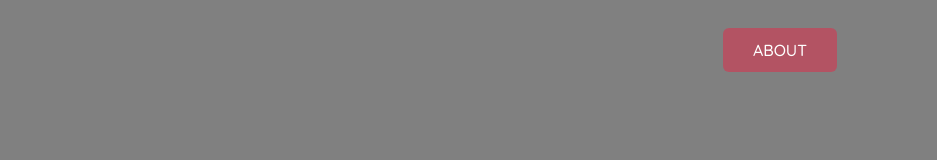
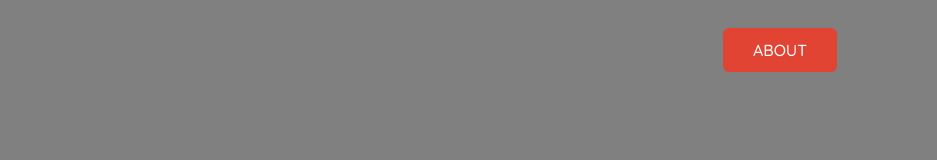
Before and after one commit to jblatch2/Project1, a plain HTML site: page index.html in a window 1280 px wide. Shown: the top 160 px of the page, 343-1280 px from the left. Drawn offline with nearby package versions, Linux system fonts and the light colour scheme; a script that the page names is missing.

Commit message:
button-color-change

```diff
--- a/style.css
+++ b/style.css
@@ -56,7 +56,7 @@ section.sec1{
     outline: none;
   }
   nav ul li a.active{
-    background: #E247;
+    background: ##E24433;
     color: #fff;
     border-radius: 6px;
   }
@@ -72,7 +72,7 @@ section.sec1{
     color: #fff;
   }
   nav ul li a.active{
-    background: #E247;
+    background: #E24433;
     color: #fff;
     border-radius: 6px;
   }
```
